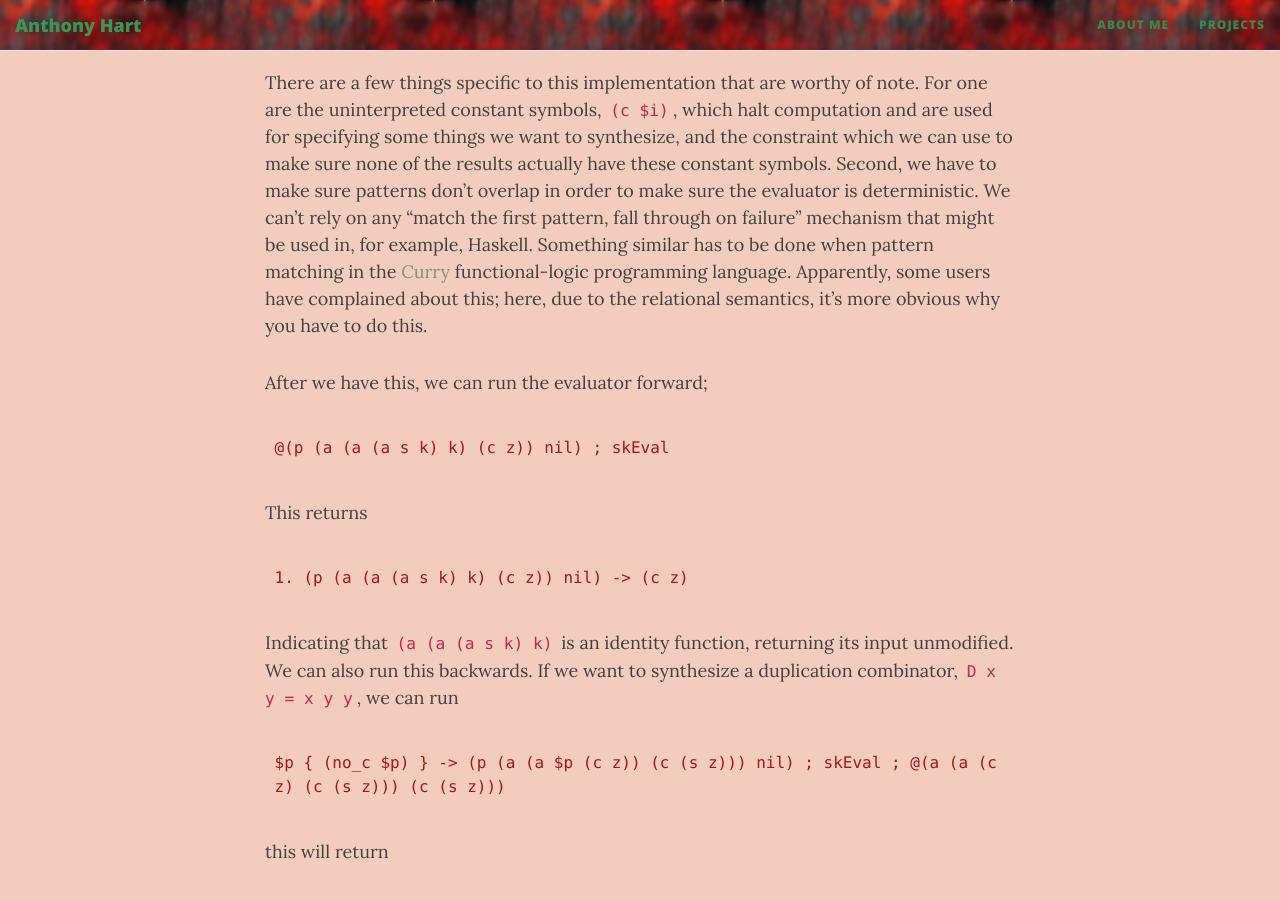
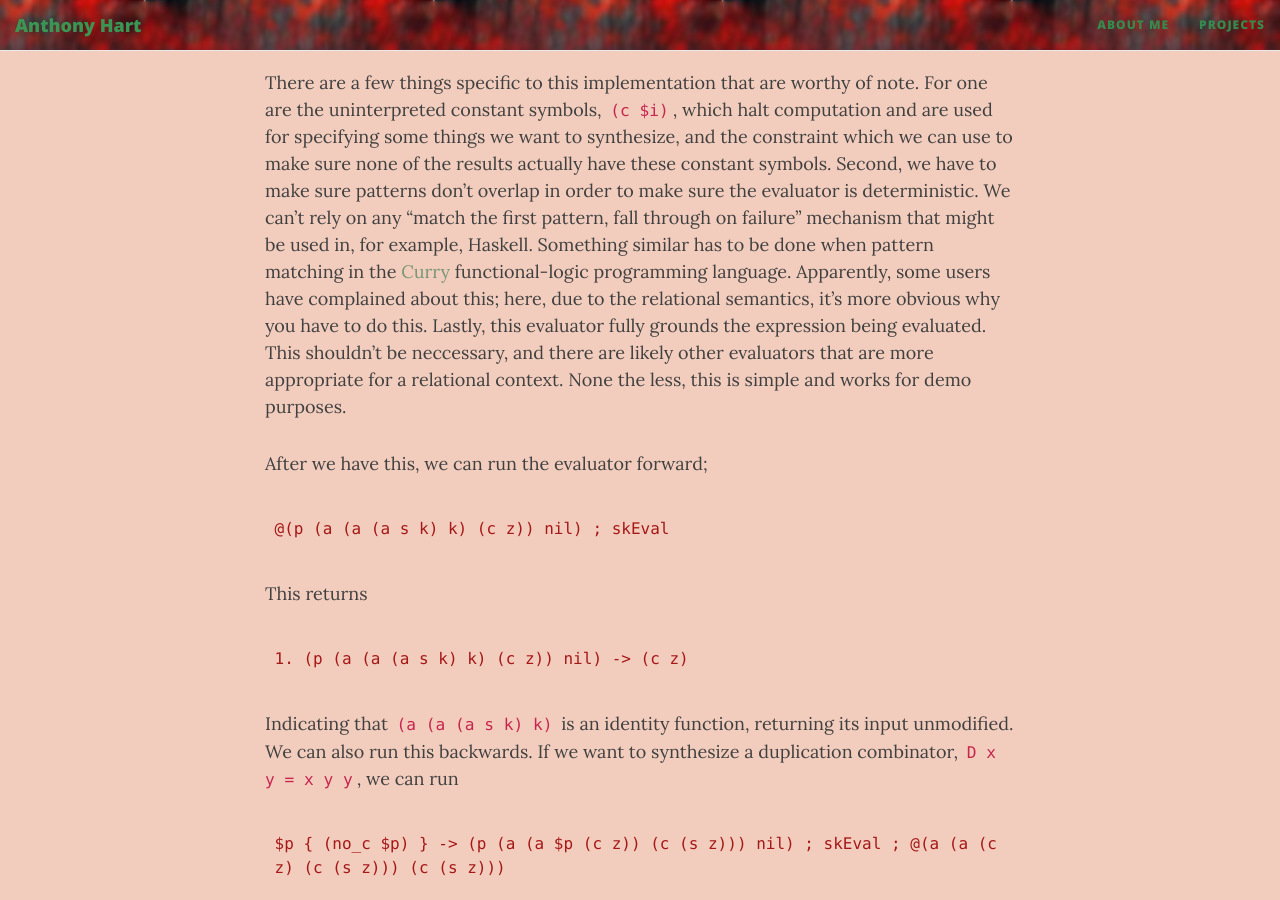
Before and after one commit to AHartNtkn/AHartNtkn.github.io, a Jekyll site: the page built from _posts/2026-02-14-Creating-and-Optimizing-my-Relational-Programming-Language.md, in a window 1280 px wide and 900 px high, scrolled down 7942 px. Built offline with Jekyll 4.4.1, drawn with Linux system fonts in a browser that asks for light colours; nearby versions of some CDN libraries.

Commit message:
Note on eval grounding

````diff
--- a/_posts/2026-02-14-Creating-and-Optimizing-my-Relational-Programming-Language.md
+++ b/_posts/2026-02-14-Creating-and-Optimizing-my-Relational-Programming-Language.md
@@ -229,7 +229,7 @@ rel skFold {
 }
 ```
 
-There are a few things specific to this implementation that are worthy of note. For one are the uninterpreted constant symbols, `(c $i)`, which halt computation and are used for specifying some things we want to synthesize, and the constraint which we can use to make sure none of the results actually have these constant symbols. Second, we have to make sure patterns don't overlap in order to make sure the evaluator is deterministic. We can't rely on any "match the first pattern, fall through on failure" mechanism that might be used in, for example, Haskell. Something similar has to be done when pattern matching in the [Curry](https://curry-lang.org/) functional-logic programming language. Apparently, some users have complained about this; here, due to the relational semantics, it's more obvious why you have to do this.
+There are a few things specific to this implementation that are worthy of note. For one are the uninterpreted constant symbols, `(c $i)`, which halt computation and are used for specifying some things we want to synthesize, and the constraint which we can use to make sure none of the results actually have these constant symbols. Second, we have to make sure patterns don't overlap in order to make sure the evaluator is deterministic. We can't rely on any "match the first pattern, fall through on failure" mechanism that might be used in, for example, Haskell. Something similar has to be done when pattern matching in the [Curry](https://curry-lang.org/) functional-logic programming language. Apparently, some users have complained about this; here, due to the relational semantics, it's more obvious why you have to do this. Lastly, this evaluator fully grounds the expression being evaluated. This shouldn't be neccessary, and there are likely other evaluators that are more appropriate for a relational context. None the less, this is simple and works for demo purposes.
 
 After we have this, we can run the evaluator forward;
 
````
